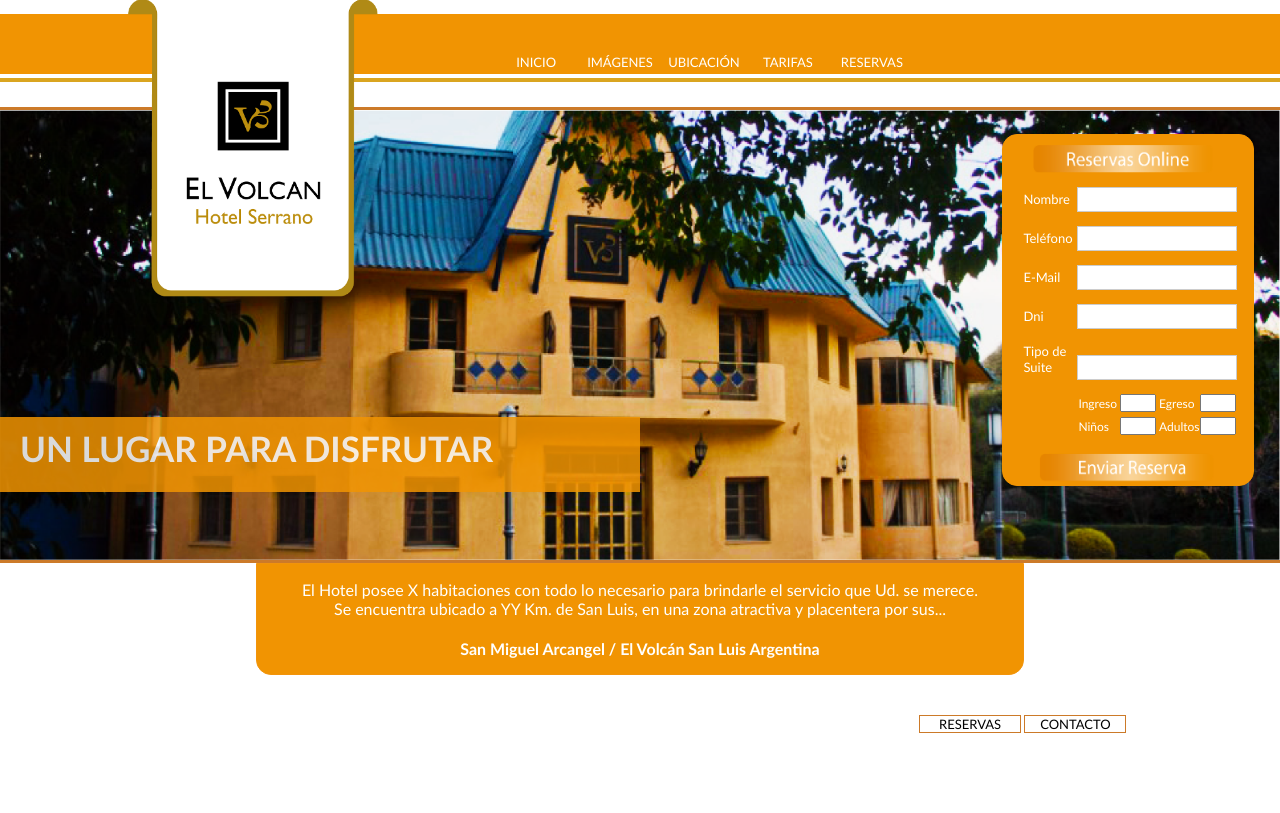
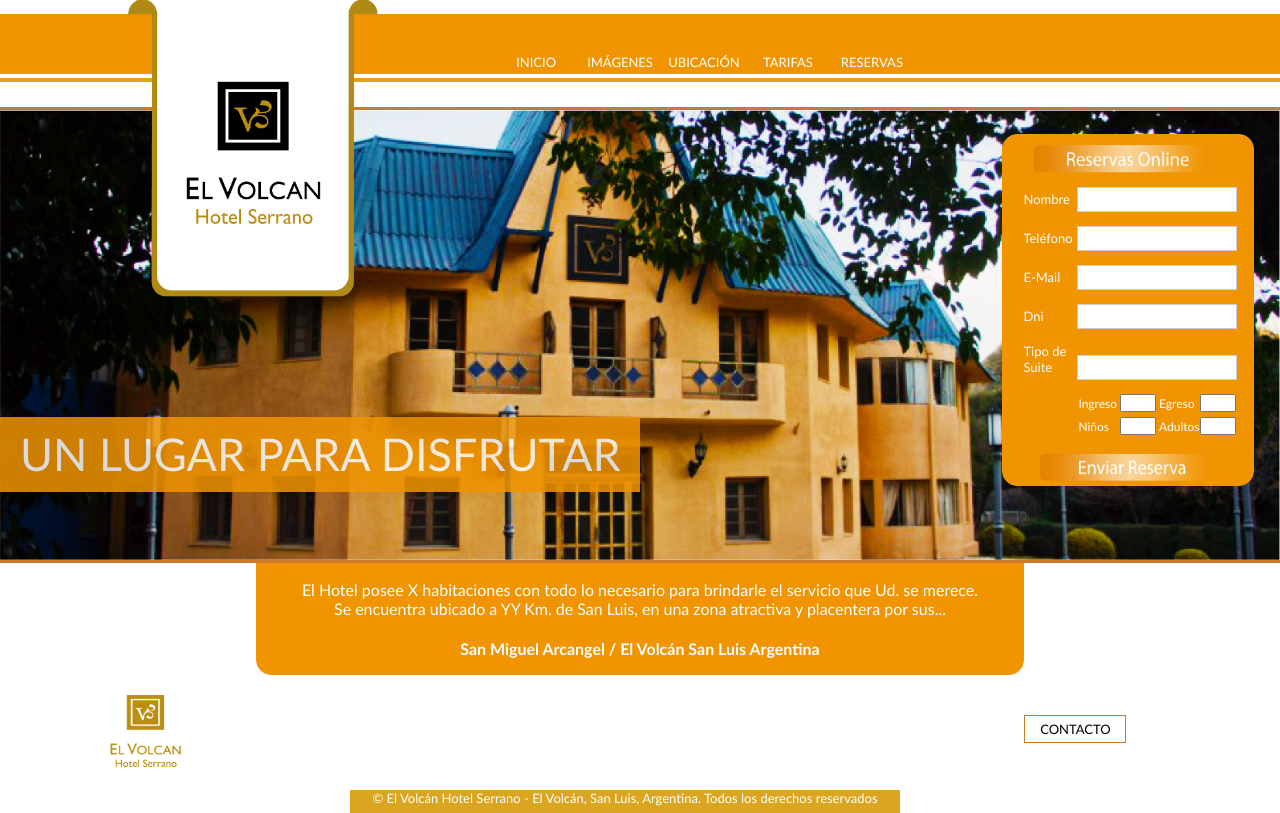
Before and after one commit to ar-soft/elvolcan, a PHP site: page / in a window 1280 px wide. Shown: the part 16-829 px from the top of the page. Before the commit the page ends 749 px from the top, so only its background shows below. Run offline with PHP 8.4, Linux system fonts and the light colour scheme; some libraries are stand-ins or nearby versions.

Commit message:
footer y tarifas nuevos

```diff
--- a/src/layout/layout.php
+++ b/src/layout/layout.php
@@ -29,11 +29,12 @@
 		</section>
 		<footer>
 			<nav>
+				<img id="logoinferior" src="web-app/img/logoinferior.png">
 				<ul>
-					<li><a href="?axn=reservas">reservas</a></li>
 					<li><a href="?axn=contacto">contacto</a></li>
 				</ul>
 			</nav>
+			<div id="copyright"><p>&copy; El Volcán Hotel Serrano - El Volcán, San Luis, Argentina. Todos los derechos reservados</p></div>
 		</footer>
 	</section>
 </body>
--- a/src/view/imagenes.php
+++ b/src/view/imagenes.php
@@ -0,0 +1 @@
+<div class="content-column"></div>
--- a/src/view/tarifas.php
+++ b/src/view/tarifas.php
@@ -2,10 +2,10 @@
 <section class="content-body">
 	<div class="bullets first"></div>
 	<div class="bullets second"></div>
+	<div><img src="web-app/img/luz.png" id="light"></div>
 	<div id="rectangle">
 		<div id="orange-rectangle">
 			<center>
-				<div><img src="web-app/img/luz.png" id="light"></div>
 			<table>
 				<tbody>
 					<tr class="first">
--- a/src/view/ubicacion.php
+++ b/src/view/ubicacion.php
@@ -1,5 +1,5 @@
 <div class="content-column"></div>
 <section class="content-body">
-	<iframe frameborder="0" scrolling="no" src="<?php VIEW_PATH."/" ?>mapa.html">
+	<iframe frameborder="0" scrolling="no" src="src/view/mapa.html">
 	</iframe>
 </section>
--- a/web-app/css/styles.css
+++ b/web-app/css/styles.css
@@ -45,6 +45,8 @@ footer nav ul li a {
     color: #000000;
     display: block;
     width: 100px;
+    padding-top: 5px;
+    padding-bottom: 5px;
 }
 nav ul li a {
     text-decoration: none;
@@ -67,8 +69,8 @@ ol, ul, menu {
 }
 .content-column{
     background-color: #F19402;
-    margin-left: 2%;
-    min-height: 458px;
+    margin-left: 24px;
+    min-height: 587.5px;
     min-width: 250px;
     position: absolute;
 }
@@ -148,10 +150,11 @@ ol, ul, menu {
 }
 #message h1 {
     color: #FFFFFF;
-    font-size: 35px;
+    font-size: 45px;
     margin: 10px 0 10px 20px;
     text-align: left;
     text-transform: uppercase;
+    font-weight: normal;
 }
 #information {
     background: none repeat scroll 0 0 #F19402;
@@ -163,18 +166,17 @@ ol, ul, menu {
     margin-left: 20%;
     margin-right: 20%;
     text-align: center;
+    font-weight: 100;
 }
 .content-body{
     margin-left: 280px;
-}
-.content-body, .content-column, .content.ubicacion iframe{
-    min-height: 500px;
+    min-height: 570px;
 }
 .content.ubicacion iframe{
+    min-height: 584px;
     min-width: 100%;
 }
 .content.tarifas .content-body{
-    min-height: 484px;
     margin: 8px 12 8px 280px;
 }
 .content.tarifas tr.first th {
@@ -189,17 +191,20 @@ ol, ul, menu {
     min-height: 20px;
     min-width: 40px;
     position: absolute;
-    left: 20.3%;
+    left: 255px;
 }
 .bullets.first{
-    top: 25.5%;
+    top: 200px;
 }
 .bullets.second{
-    top: 75%;
+    top: 550px;
 }
 #rectangle {
     background-color: #F6F6F6;
-    margin: 12% 8% 8%;
+    margin-top: 160px;
+    margin-left: 50px;
+    margin-bottom: 120px;
+    margin-right: 50px;
     padding: 10px;
 }
 #orange-rectangle{
@@ -229,16 +234,32 @@ ol, ul, menu {
     font-size: 8pt !important;
 }
 #light {
-    left: 41%;
+    left: 450px;
     position: absolute;
-    top: 18%;
-    max-height: 70%;
+    top: 140px;
 }
 
 #bank {
 
     position: absolute;
-    bottom: 15%;
+    bottom: 10px;
     left: 50%;
 
 }
+
+#logoinferior{
+
+    margin-top:20px;
+    margin-left: 110px;
+    margin-bottom: 10px;
+}
+#copyright{
+    background-color: #DAA520;
+    max-width: 550px;
+    margin-left: 350px;
+    font-size: 13px;
+    color: white;
+    min-height: 23px;
+    text-align: center;
+    font-weight: 1px;
+}
```
Also changed, not shown: web-app/img/logoinferior.png (added), web-app/img/luz.png, 3 other files.
